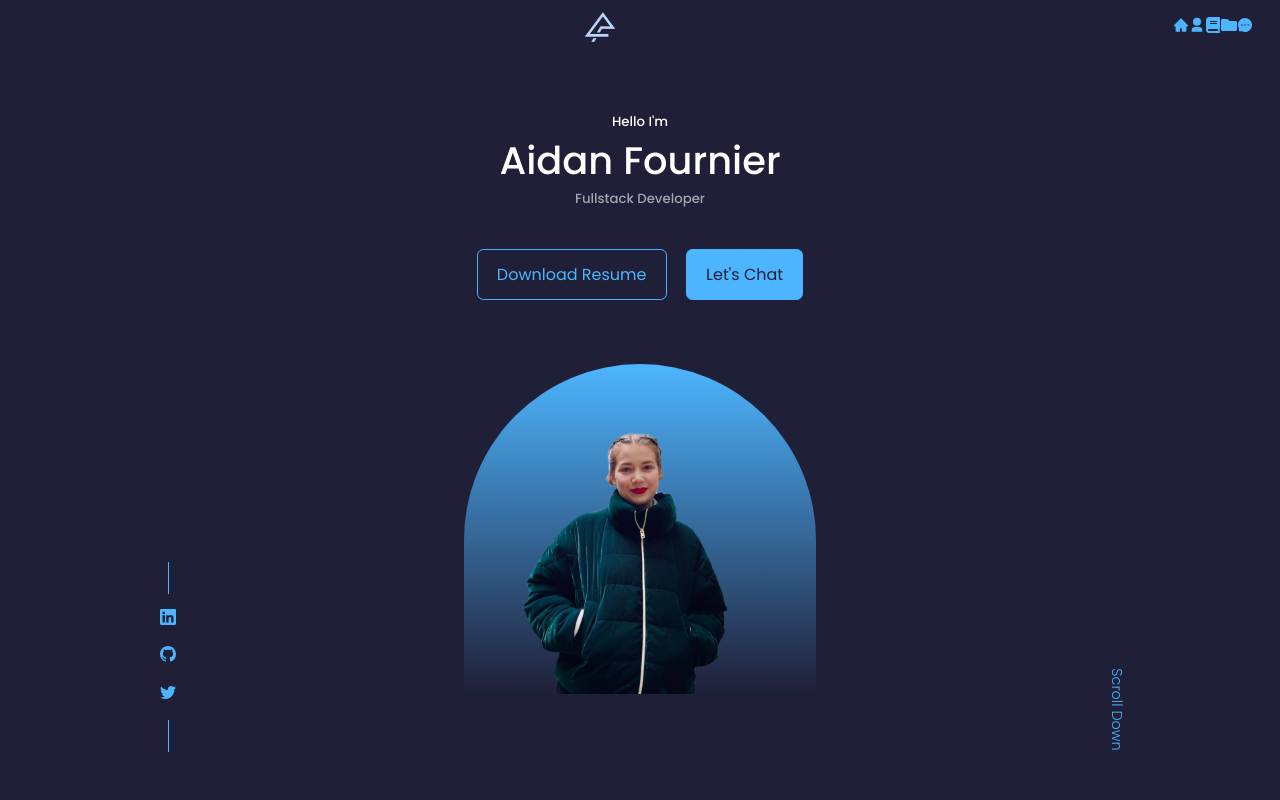
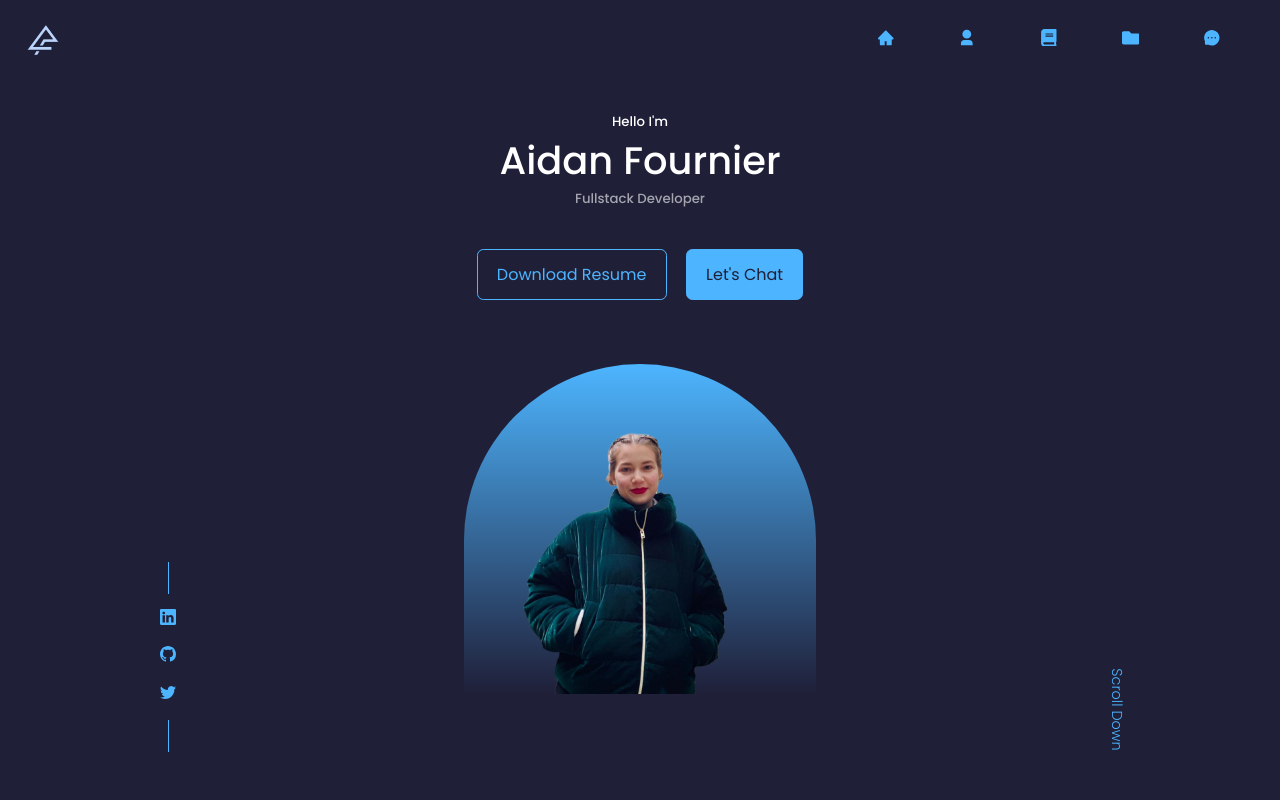
Before and after one commit to AidanFournier/react-portfolio-site, a React (Create React App) app: page / in a window 1280 px wide. Shown: the top 800 px of the page. Built offline with nearby package versions, Linux system fonts and the light colour scheme.

Commit message:
Created new nav for lg and md screens

```diff
--- a/src/stylesheets/components/nav.scss
+++ b/src/stylesheets/components/nav.scss
@@ -1,7 +1,8 @@
 .nav__logo {
     height: 2rem;
     width: 2rem;
-    margin: 0 auto;
+    margin-right: auto;
+    // position: absolute;
 }
 
 .nav__md-lg {
@@ -12,8 +13,10 @@
     align-items: center;
     position: absolute;
     top: 0;
+    // right: 20px;
     a {
-
+        padding: 1rem 2rem;
+        font-size: 1.1rem;
     }
 }
 
```
